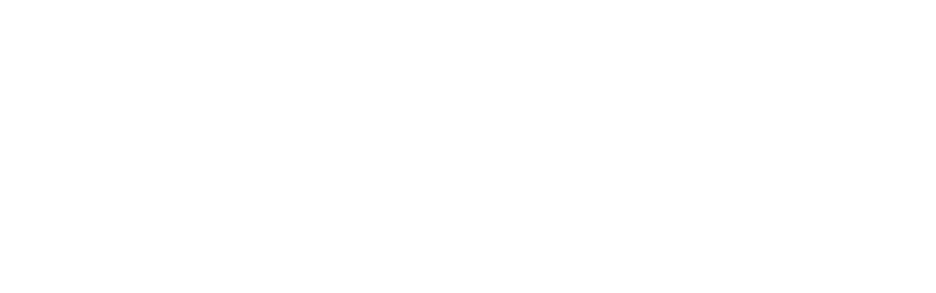
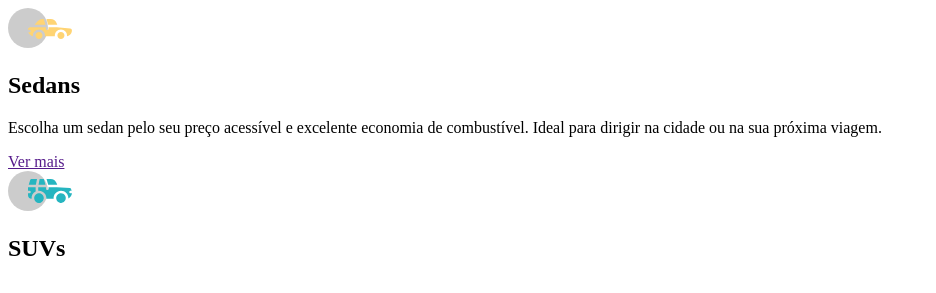
Before and after one commit to GabrielMart1ns/carros, a plain HTML site: page index.html in a window 1280 px wide. Shown: the whole page, without its empty margins (0-936 px from the left). Drawn offline with Linux system fonts and the light colour scheme.

Commit message:
desenvolvimento do HTML

```diff
--- a/index.html
+++ b/index.html
@@ -8,15 +8,17 @@
 <body>
     <main>
         <section class="sedans">
-            <img src="" alt="">
-            <h2></h2>
-            <p></p>
-            <a href=""></a>
+            <img src="./imagens/icon-sedans.svg" alt="carro sedan">
+            <h2>Sedans</h2>
+            <p>
+                Escolha um sedan pelo seu preço acessível e excelente economia de combustível. Ideal para dirigir na cidade ou na sua próxima viagem.
+            </p>
+            <a href="">Ver mais</a>
         </section>
 
         <section class="suvs">
-            <img src="" alt="">
-            <h2></h2>
+            <img src="./imagens/icon-suvs.svg" alt="carro suv">
+            <h2>SUVs</h2>
             <p></p>
             <a href=""></a>
         </section>
```
